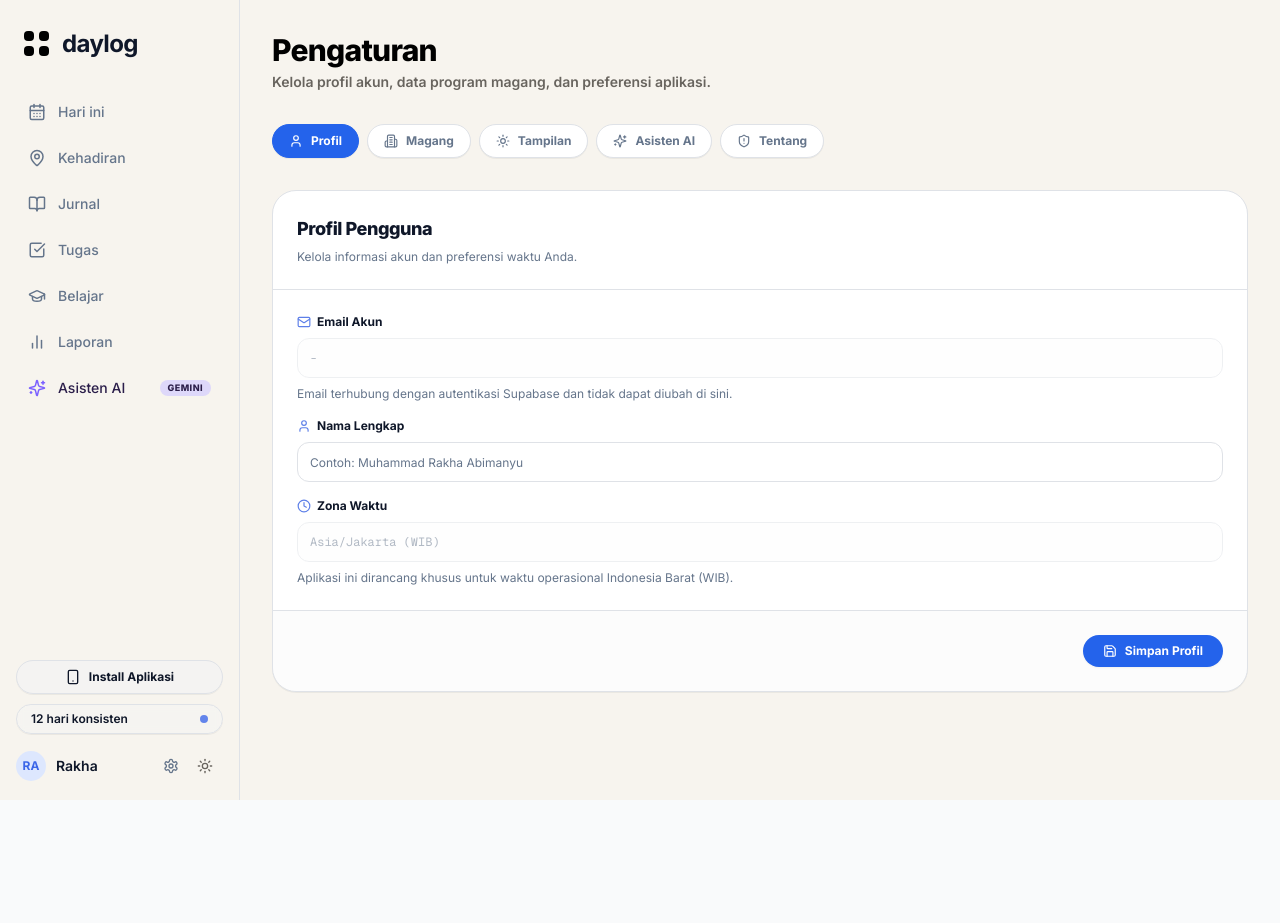
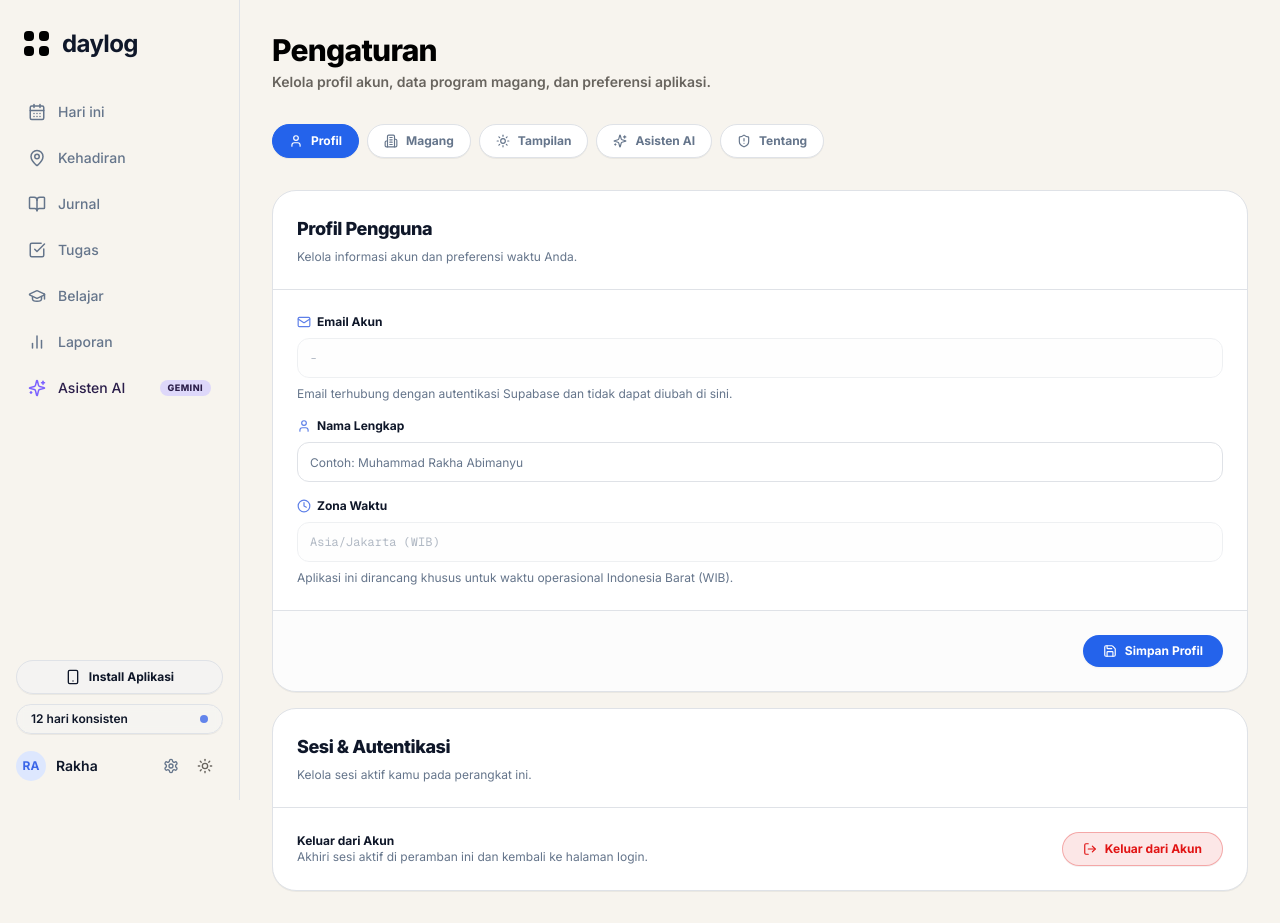
Before and after one commit to FlamionZ/Daylog, a Next.js app: page /settings in a window 1280 px wide. Before the commit the page ends 800 px from the top, so only its background shows below. Built offline with nearby package versions, Linux system fonts and the light colour scheme; no server answers.

Commit message:
feat(settings): add logout action to profile settings

```diff
--- a/src/features/settings/components/settings-view.tsx
+++ b/src/features/settings/components/settings-view.tsx
@@ -19,8 +19,10 @@ import {
   Mail,
   FileText,
   Sparkles,
+  LogOut,
 } from 'lucide-react';
 import { AISettingsCard } from './ai-settings-card';
+import { signOut } from '@/features/auth/actions/auth-actions';
 
 import { Tabs, TabsContent } from '@/components/ui/tabs';
 import {
@@ -264,6 +266,44 @@ export function SettingsView({ initialData }: SettingsViewProps) {
                 </button>
               </CardFooter>
             </form>
+          </Card>
+
+          {/* Sesi & Autentikasi */}
+          <Card className="mt-4 rounded-[24px] border border-border bg-card shadow-2xs overflow-hidden">
+            <CardHeader className="border-b border-border p-6">
+              <CardTitle className="text-lg font-extrabold text-foreground">Sesi & Autentikasi</CardTitle>
+              <CardDescription className="text-xs text-muted-foreground">
+                Kelola sesi aktif kamu pada perangkat ini.
+              </CardDescription>
+            </CardHeader>
+            <CardContent className="p-6 flex flex-col sm:flex-row sm:items-center justify-between gap-4">
+              <div>
+                <p className="text-xs font-bold text-foreground">Keluar dari Akun</p>
+                <p className="text-xs text-muted-foreground">Akhiri sesi aktif di peramban ini dan kembali ke halaman login.</p>
+              </div>
+              <button
+                type="button"
+                onClick={() => {
+                  startTransition(async () => {
+                    await signOut();
+                  });
+                }}
+                disabled={isPending}
+                className="inline-flex items-center justify-center gap-2 rounded-full border border-destructive/30 bg-destructive/10 text-destructive hover:bg-destructive hover:text-white px-5 py-2 text-xs font-bold transition-all shadow-2xs cursor-pointer disabled:opacity-50"
+              >
+                {isPending ? (
+                  <>
+                    <Loader2 className="size-3.5 animate-spin" />
+                    <span>Memproses...</span>
+                  </>
+                ) : (
+                  <>
+                    <LogOut className="size-3.5" />
+                    <span>Keluar dari Akun</span>
+                  </>
+                )}
+              </button>
+            </CardContent>
           </Card>
         </TabsContent>
 
```
Also changed, not shown: 1 other file (tests, documents, lock files or other folders).
